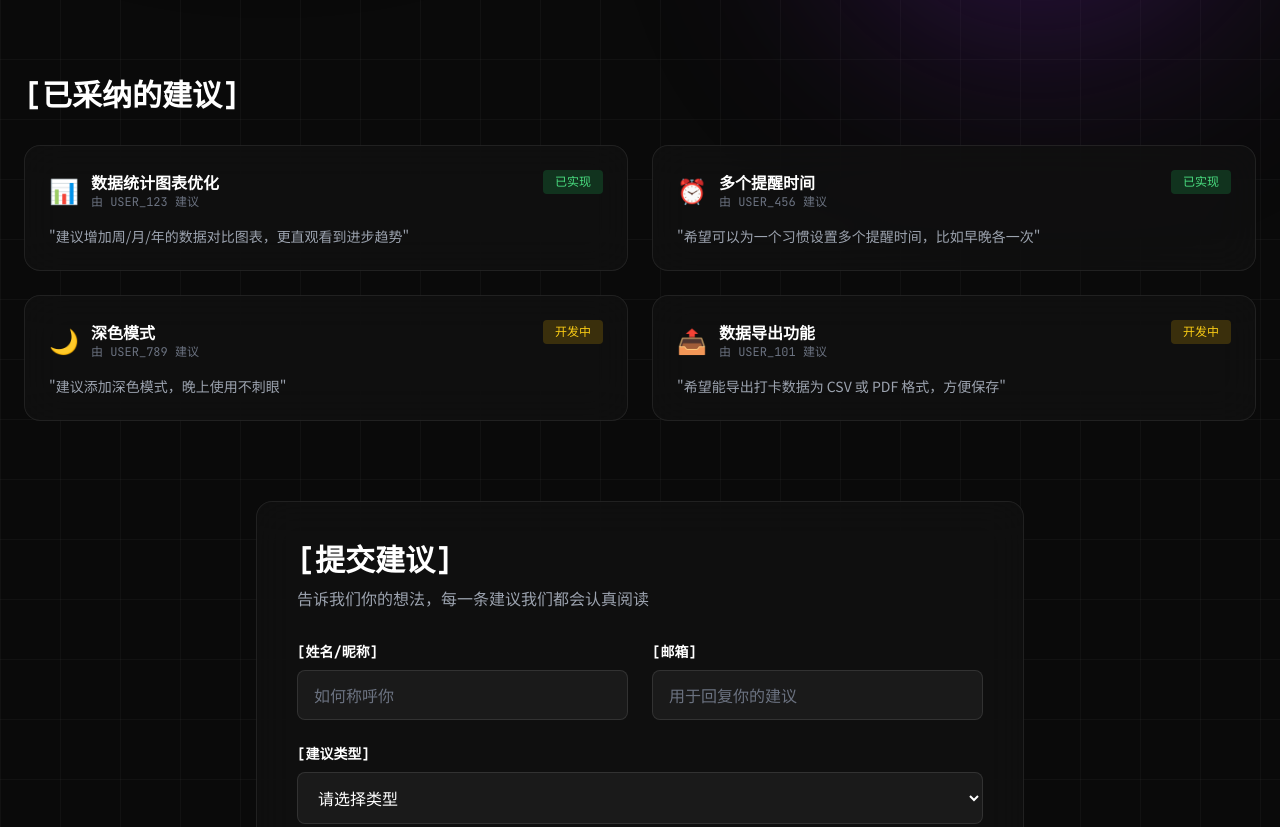
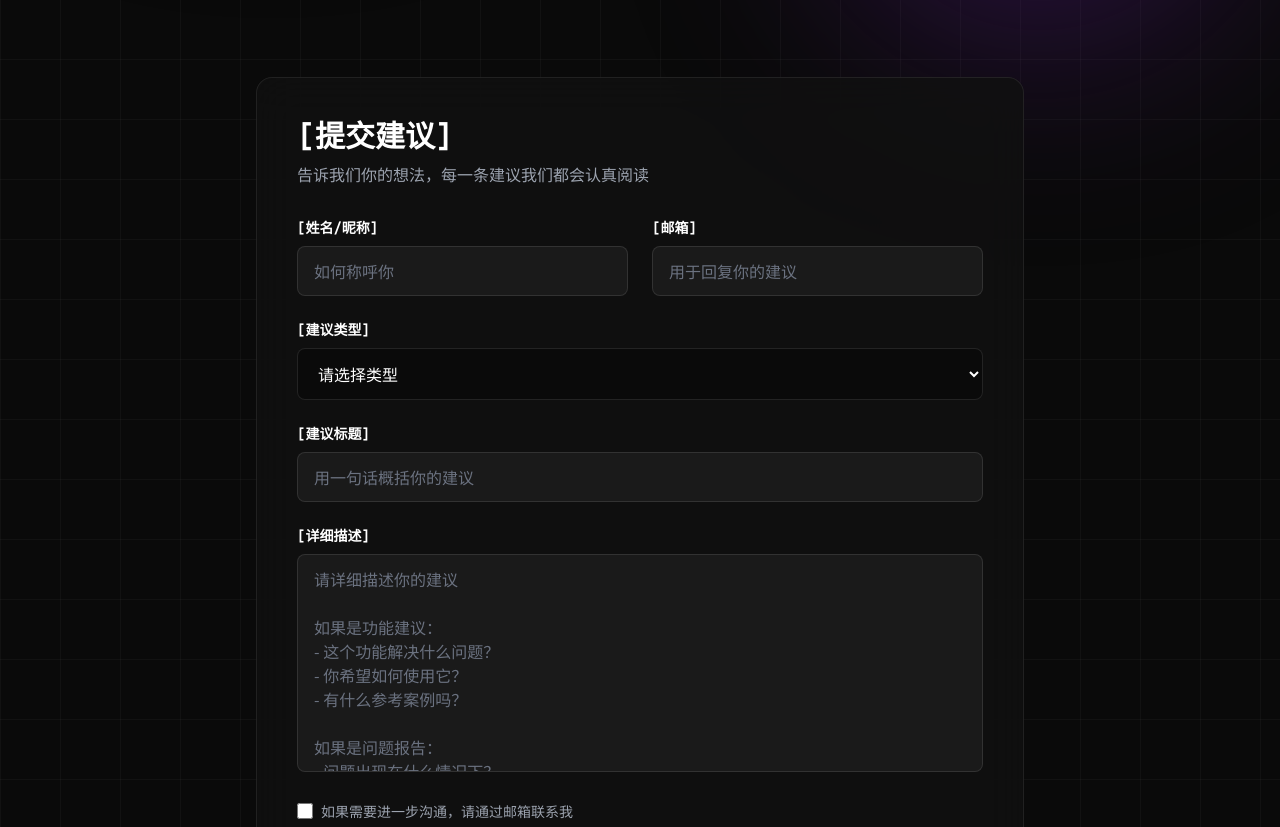
Before and after one commit to zzMianyang393/have-you-quit-website, a plain HTML site: page feedback.html in a window 1280 px wide. Shown: the part 721-1548 px from the top of the page. Drawn offline with nearby package versions, Linux system fonts and the light colour scheme.

Commit message:
✉️ Update email, remove sections, fix select styling

```diff
--- a/feedback.html
+++ b/feedback.html
@@ -152,68 +152,6 @@
                 </div>
             </div>
 
-            <!-- Recent Feedback -->
-            <div class="mb-20">
-                <h2 class="text-3xl font-black mb-8 mono">[已采纳的建议]</h2>
-                <div class="grid md:grid-cols-2 gap-6">
-                    <div class="card rounded-2xl p-6">
-                        <div class="flex items-start justify-between mb-4">
-                            <div class="flex items-center space-x-3">
-                                <span class="text-2xl">📊</span>
-                                <div>
-                                    <h3 class="font-bold">数据统计图表优化</h3>
-                                    <p class="text-xs text-gray-500 mono">由 USER_123 建议</p>
-                                </div>
-                            </div>
-                            <span class="bg-green-500/20 text-green-400 px-3 py-1 rounded text-xs mono">已实现</span>
-                        </div>
-                        <p class="text-gray-400 text-sm">"建议增加周/月/年的数据对比图表，更直观看到进步趋势"</p>
-                    </div>
-
-                    <div class="card rounded-2xl p-6">
-                        <div class="flex items-start justify-between mb-4">
-                            <div class="flex items-center space-x-3">
-                                <span class="text-2xl">⏰</span>
-                                <div>
-                                    <h3 class="font-bold">多个提醒时间</h3>
-                                    <p class="text-xs text-gray-500 mono">由 USER_456 建议</p>
-                                </div>
-                            </div>
-                            <span class="bg-green-500/20 text-green-400 px-3 py-1 rounded text-xs mono">已实现</span>
-                        </div>
-                        <p class="text-gray-400 text-sm">"希望可以为一个习惯设置多个提醒时间，比如早晚各一次"</p>
-                    </div>
-
-                    <div class="card rounded-2xl p-6">
-                        <div class="flex items-start justify-between mb-4">
-                            <div class="flex items-center space-x-3">
-                                <span class="text-2xl">🌙</span>
-                                <div>
-                                    <h3 class="font-bold">深色模式</h3>
-                                    <p class="text-xs text-gray-500 mono">由 USER_789 建议</p>
-                                </div>
-                            </div>
-                            <span class="bg-yellow-500/20 text-yellow-400 px-3 py-1 rounded text-xs mono">开发中</span>
-                        </div>
-                        <p class="text-gray-400 text-sm">"建议添加深色模式，晚上使用不刺眼"</p>
-                    </div>
-
-                    <div class="card rounded-2xl p-6">
-                        <div class="flex items-start justify-between mb-4">
-                            <div class="flex items-center space-x-3">
-                                <span class="text-2xl">📤</span>
-                                <div>
-                                    <h3 class="font-bold">数据导出功能</h3>
-                                    <p class="text-xs text-gray-500 mono">由 USER_101 建议</p>
-                                </div>
-                            </div>
-                            <span class="bg-yellow-500/20 text-yellow-400 px-3 py-1 rounded text-xs mono">开发中</span>
-                        </div>
-                        <p class="text-gray-400 text-sm">"希望能导出打卡数据为 CSV 或 PDF 格式，方便保存"</p>
-                    </div>
-                </div>
-            </div>
-
             <!-- Feedback Form -->
             <div class="max-w-3xl mx-auto">
                 <div class="card rounded-2xl p-10">
@@ -234,13 +172,13 @@
 
                         <div>
                             <label class="block text-sm font-bold mb-2 mono">[建议类型]</label>
-                            <select class="w-full px-4 py-3 rounded-lg text-white">
-                                <option value="">请选择类型</option>
-                                <option value="feature">功能建议</option>
-                                <option value="bug">问题报告</option>
-                                <option value="design">设计优化</option>
-                                <option value="content">内容建议</option>
-                                <option value="other">其他</option>
+                            <select class="w-full px-4 py-3 rounded-lg text-white bg-dark border border-white/10">
+                                <option value="" class="bg-dark">请选择类型</option>
+                                <option value="feature" class="bg-dark">功能建议</option>
+                                <option value="bug" class="bg-dark">问题报告</option>
+                                <option value="design" class="bg-dark">设计优化</option>
+                                <option value="content" class="bg-dark">内容建议</option>
+                                <option value="other" class="bg-dark">其他</option>
                             </select>
                         </div>
 
@@ -296,7 +234,6 @@
                     <ul class="space-y-3 text-gray-400 text-sm mono">
                         <li><a href="/contact.html" class="hover:text-accent transition">[联系我们]</a></li>
                         <li><a href="/feedback.html" class="text-accent transition">[反馈建议]</a></li>
-                        <li><a href="/community.html" class="hover:text-accent transition">[社区]</a></li>
                     </ul>
                 </div>
                 <div>
```
Also changed, not shown: contact.html (+5 -17 lines).
